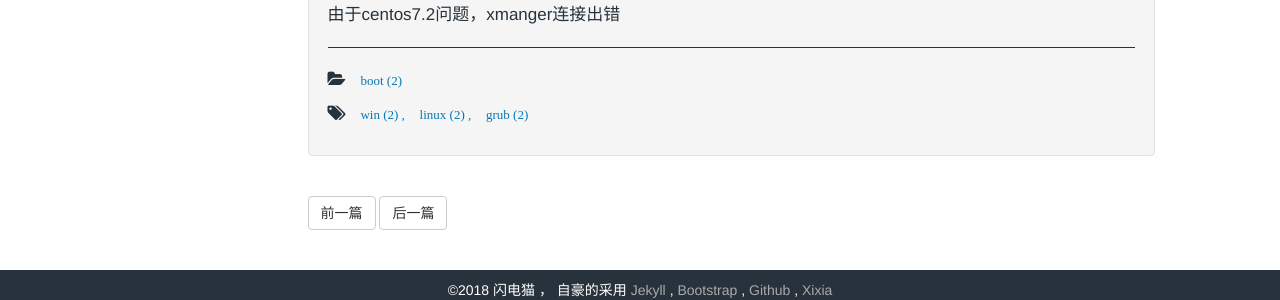
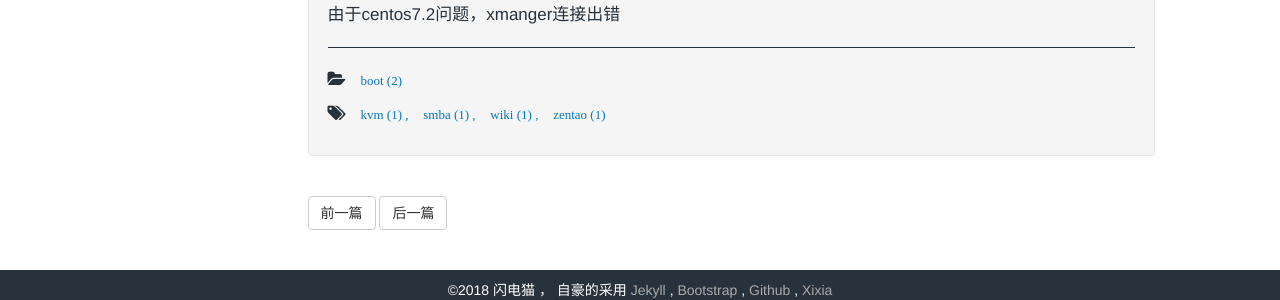
Before and after one commit to qfdmx/qfdmx.github.io, a Jekyll site: the page built from _posts/2018/2018-09-11-testgroup-env.markdown, in a window 1280 px wide and 900 px high, scrolled down 7467 px. Shown: the part 590-890 px from the top of the window. Built offline with Jekyll 4.4.1, drawn with Linux system fonts in a browser that asks for light colours.

Commit message:
阿凡达

```diff
--- a/_posts/2018/2018-09-11-testgroup-env.markdown
+++ b/_posts/2018/2018-09-11-testgroup-env.markdown
@@ -3,7 +3,7 @@ layout: post
 title:  "测试环境搭建"
 date:   2018-09-11 00:00:01 +0800
 categories: boot
-tags: win linux grub
+tags: kvm smba wiki zentao
 description: kvm+smba+wiki+zentao
 ---
 ### 一、网络服务配置
```
